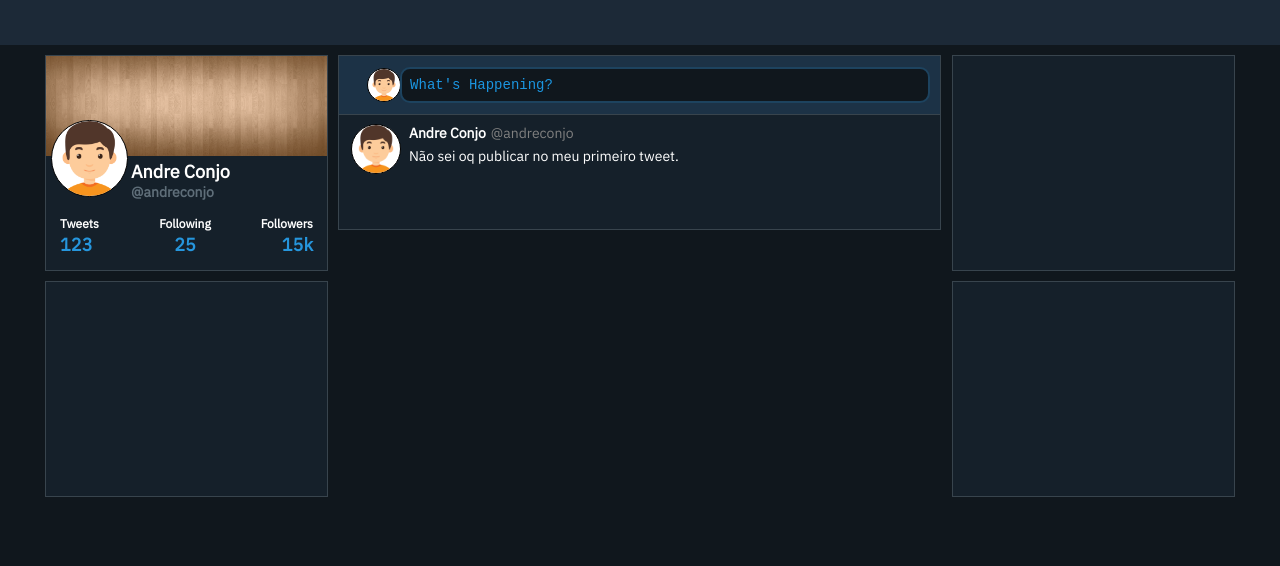
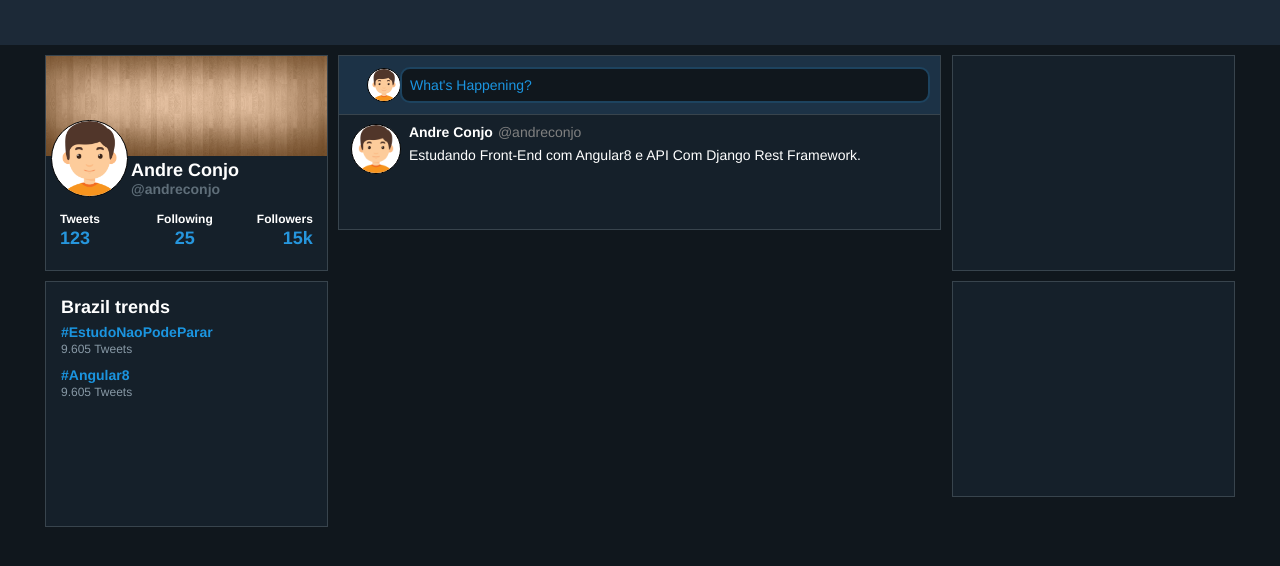
Before and after one commit to andreconjo/twitter-clone, an Angular app: page / in a window 1280 px wide. Shown: the top 566 px of the page. Built offline with nearby package versions, Linux system fonts and the light colour scheme.

Commit message:
Trending topics has been added

```diff
--- a/src/app/app.component.html
+++ b/src/app/app.component.html
@@ -41,9 +41,7 @@
         </div>
       </div>
     </div>
-    <div class="box">
-
-    </div>
+    <app-thrending></app-thrending>
   </div>
   <div class="column column-2">
     <div class="box-tweet tweet" [ngClass]="{focus: inFocus}">
--- a/src/app/app.component.sass
+++ b/src/app/app.component.sass
@@ -24,17 +24,6 @@ header
         width: 24%
         margin-left: 3px
         text-align: right
-
-    .box
-        border: 1px solid #38444d
-        min-height: 214px
-        height: 214px
-        background: #15202a
-        position: relative
-
-
-        &:not(:last-child)
-            margin-bottom: 10px
 
 
 
--- a/src/app/app.component.ts
+++ b/src/app/app.component.ts
@@ -14,7 +14,7 @@ export class AppComponent {
   public news: any[] = [{
     name: "Andre Conjo",
     username: "@andreconjo",
-    tweet: "Não sei oq publicar no meu primeiro tweet."
+    tweet: "Estudando Front-End com Angular8 e API Com Django Rest Framework."
   }]
 
   focus() {
--- a/src/app/app.module.ts
+++ b/src/app/app.module.ts
@@ -3,11 +3,13 @@ import { NgModule } from '@angular/core';
 
 import { AppComponent } from './app.component';
 import { TweetsComponent } from './tweets/tweets.component';
+import { ThrendingComponent } from './thrending/thrending.component';
 
 @NgModule({
   declarations: [
     AppComponent,
-    TweetsComponent
+    TweetsComponent,
+    ThrendingComponent
   ],
   imports: [
     BrowserModule
--- /dev/null
+++ b/src/app/thrending/thrending.component.html
@@ -0,0 +1,25 @@
+<div class="box">
+  <div class="trend-content">
+    <div class="thrend-location">
+      <span>Brazil trends</span>
+    </div>
+    <ul class="thrend-items">
+      <li>
+        <span class="trend-name">#EstudoNaoPodeParar</span>
+        <a href="">
+          <div class="trend-count">
+            9.605 Tweets
+          </div>
+        </a>
+      </li>
+      <li>
+          <span class="trend-name">#Angular8</span>
+          <a href="">
+            <div class="trend-count">
+              9.605 Tweets
+            </div>
+          </a>
+        </li>
+    </ul>
+  </div>
+</div>
--- /dev/null
+++ b/src/app/thrending/thrending.component.sass
@@ -0,0 +1,41 @@
+.box
+    padding: 15px !important
+    text-decoration: none !important
+
+    a:link
+        text-decoration: none
+
+.thrend-location
+    font-size: 18px
+    font-weight: bold
+    margin-bottom: 10px
+
+.trend-content
+    display: block
+
+.thrend-items
+    margin: 0
+    line-height: 17px
+    margin-top: -4px
+    font-size: 14px
+    text-decoration: none !important
+
+    .trend-name
+        font-size: 14px
+        color: #1B95E0
+        font-weight: bold
+
+    .trend-count
+        font-size: 12px
+        color: #8899a6
+        line-height: 16px
+        font-weight: 400
+
+    li
+        margin-bottom: 10px
+
+li
+    list-style-type: none !important
+ul
+    list-style: none
+    padding: 0
--- /dev/null
+++ b/src/app/thrending/thrending.component.ts
@@ -0,0 +1,15 @@
+import { Component, OnInit } from '@angular/core';
+
+@Component({
+  selector: 'app-thrending',
+  templateUrl: './thrending.component.html',
+  styleUrls: ['./thrending.component.sass']
+})
+export class ThrendingComponent implements OnInit {
+
+  constructor() { }
+
+  ngOnInit() {
+  }
+
+}
--- a/src/styles.sass
+++ b/src/styles.sass
@@ -1,8 +1,24 @@
 /* You can add global styles to this file, and also import other style files */
+*
+    font-family: "Helvetica Neue",Helvetica,Arial,sans-serif
+    color: white
+
+
 body
     margin: 0px
     background: #10171d
-    font-family: 'IBM Plex Sans', sans-serif
+
 
 textarea, input, button
     outline: none
+
+.box
+    border: 1px solid #38444d
+    min-height: 214px
+    height: 214px
+    background: #15202a
+    position: relative
+
+
+    &:not(:last-child)
+        margin-bottom: 10px
```
